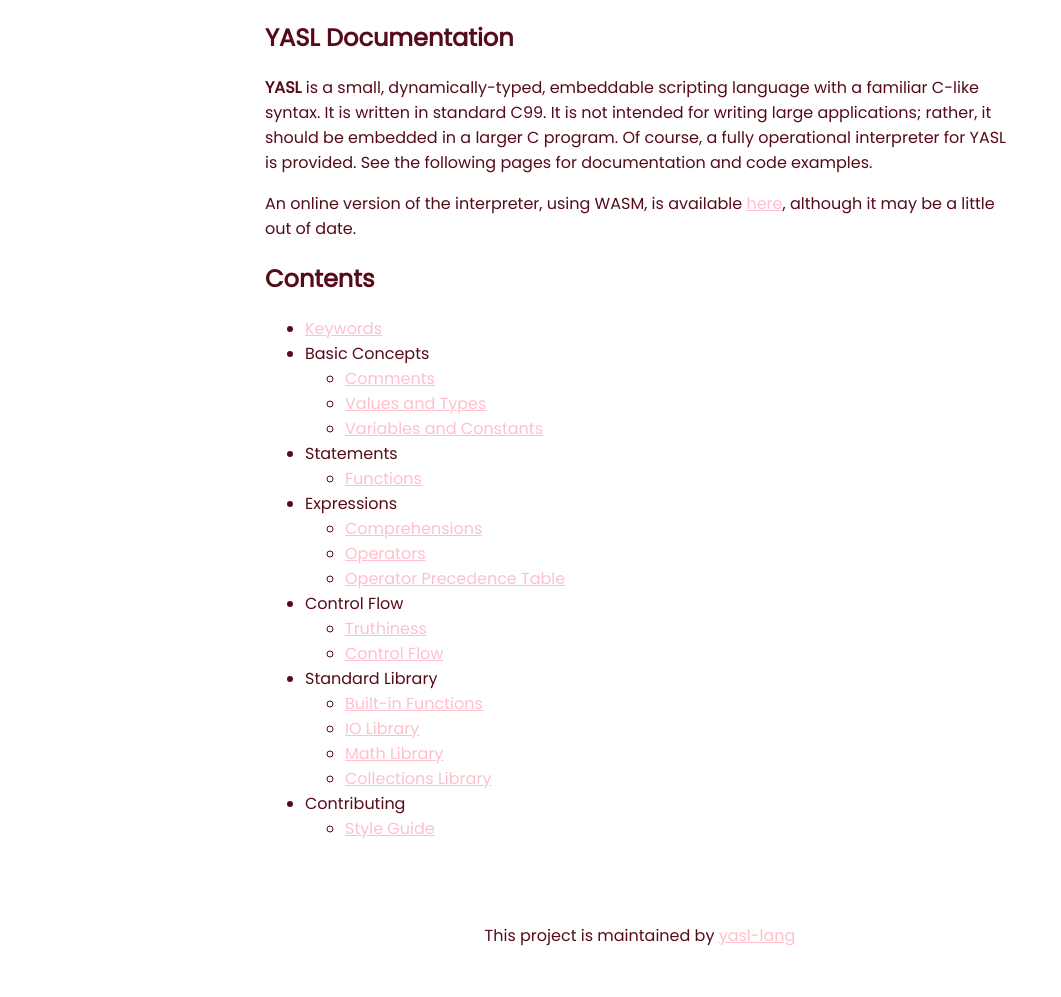
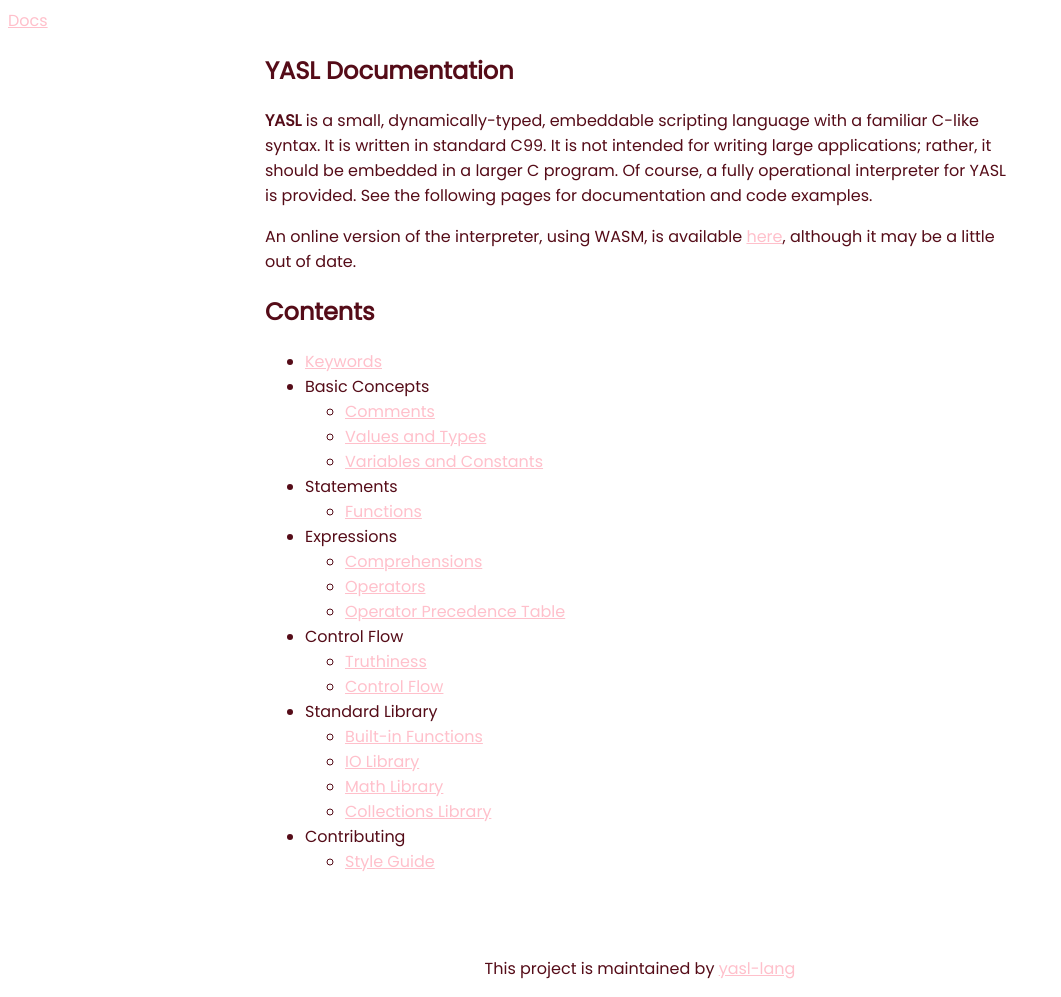
Before and after one commit to yasl-lang/docs, a Jekyll site: the page built from README.md, in a window 1280 px wide. Shown: the whole page, without its empty margins (0-1061 px from the left). Built offline with Jekyll 4.4.1, drawn with Linux system fonts in a browser that asks for light colours; our own code applies the rules of GitHub Pages for plain Markdown files; a script that is not in the unit is left out; before the commit the page ends 964 px from its top, so only the background shows below that.

Commit message:
Update default.html

```diff
--- a/_layouts/default.html
+++ b/_layouts/default.html
@@ -13,6 +13,9 @@
   </head>
   <body>
     <div class="wrapper">
+      <header>
+        <a href="https://yasl-lang.github.io/docs/">Docs</a>
+      </header>
       <section>
 
       {{ content }}
```
